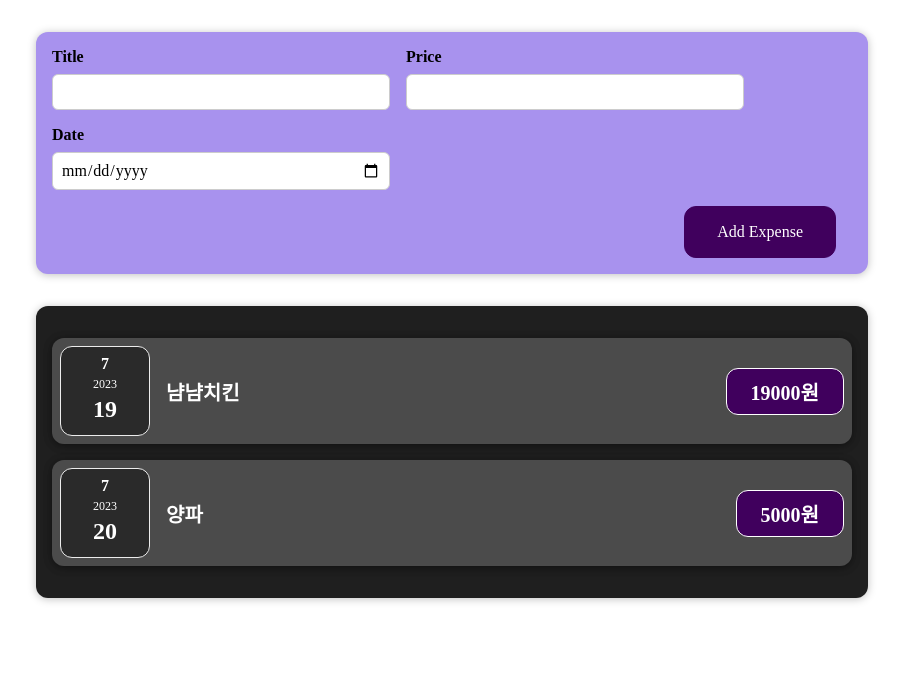
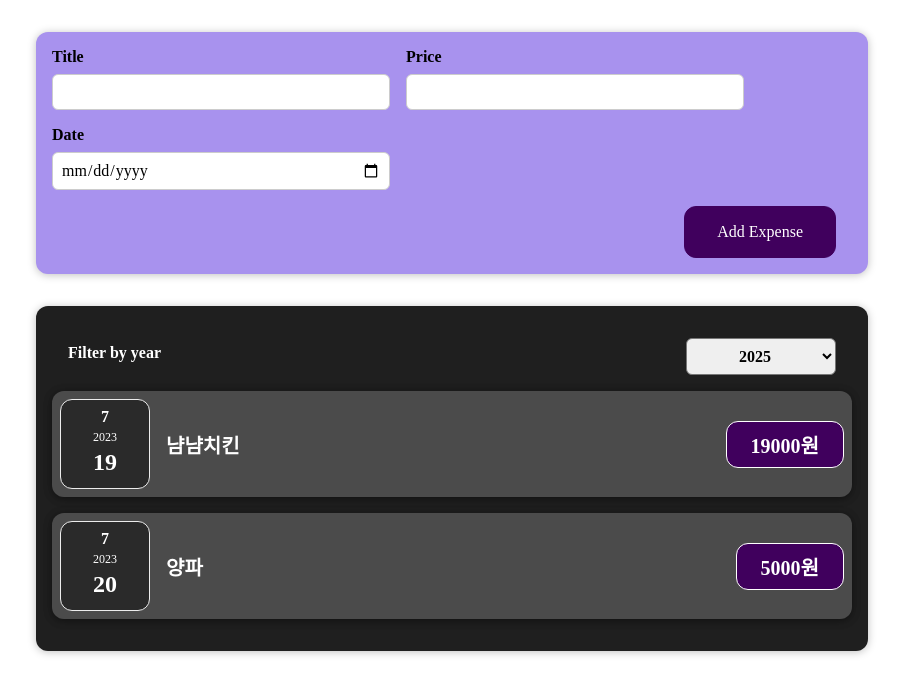
Before and after one commit to LeeKM321/react-study202504, a React (Vite) app: page / in a window 1280 px wide. Shown: the top 694 px of the page, without its empty margins (188-1091 px from the left). Built offline with nearby package versions, Linux system fonts and the light colour scheme.

Commit message:
ExpenseFilter 배치

```diff
--- a/src/App.jsx
+++ b/src/App.jsx
@@ -6,6 +6,8 @@
 import ExpenseItem from './components/expenses/ExpenseItem';
 import NoName from './NoName';
 import NewExpense from './components/newExpense/NewExpense';
+import ExpenseFilter from './components/expenses/ExpenseFilter';
+import Card from './UI/Card';
 
 function App() {
   const expenses = [
@@ -30,7 +32,8 @@
   return (
     <>
       <NewExpense onAddExpense={addExpenseHandler} />
-      <div className='expenses'>
+      <Card className='expenses'>
+        <ExpenseFilter />
         {expenseList.map((item) => (
           <ExpenseItem
             key={item.id} // 반복문을 통해 같은 컴포넌트를 표현할 때, 각각을 구분할 수 있게 해 주는 props
@@ -39,7 +42,7 @@
             date={item.date}
           />
         ))}
-      </div>
+      </Card>
     </>
   );
 }
--- /dev/null
+++ b/src/components/expenses/ExpenseFilter.css
@@ -0,0 +1,24 @@
+.expenses-filter {
+  color: white;
+  padding: 0 1rem;
+}
+
+.expenses-filter__control {
+  display: flex;
+  width: 100%;
+  align-items: center;
+  justify-content: space-between;
+  margin: 1rem 0;
+}
+
+.expenses-filter label {
+  font-weight: bold;
+  margin-bottom: 0.5rem;
+}
+
+.expenses-filter select {
+  font: inherit;
+  padding: 0.5rem 3rem;
+  font-weight: bold;
+  border-radius: 6px;
+}
--- /dev/null
+++ b/src/components/expenses/ExpenseFilter.jsx
@@ -0,0 +1,22 @@
+import React from 'react';
+import './ExpenseFilter.css';
+
+const ExpenseFilter = () => {
+  return (
+    <div className='expenses-filter'>
+      <div className='expenses-filter__control'>
+        <label>Filter by year</label>
+        <select>
+          <option value='2025'>2025</option>
+          <option value='2024'>2024</option>
+          <option value='2023'>2023</option>
+          <option value='2022'>2022</option>
+          <option value='2021'>2021</option>
+          <option value='2020'>2020</option>
+        </select>
+      </div>
+    </div>
+  );
+};
+
+export default ExpenseFilter;
```
